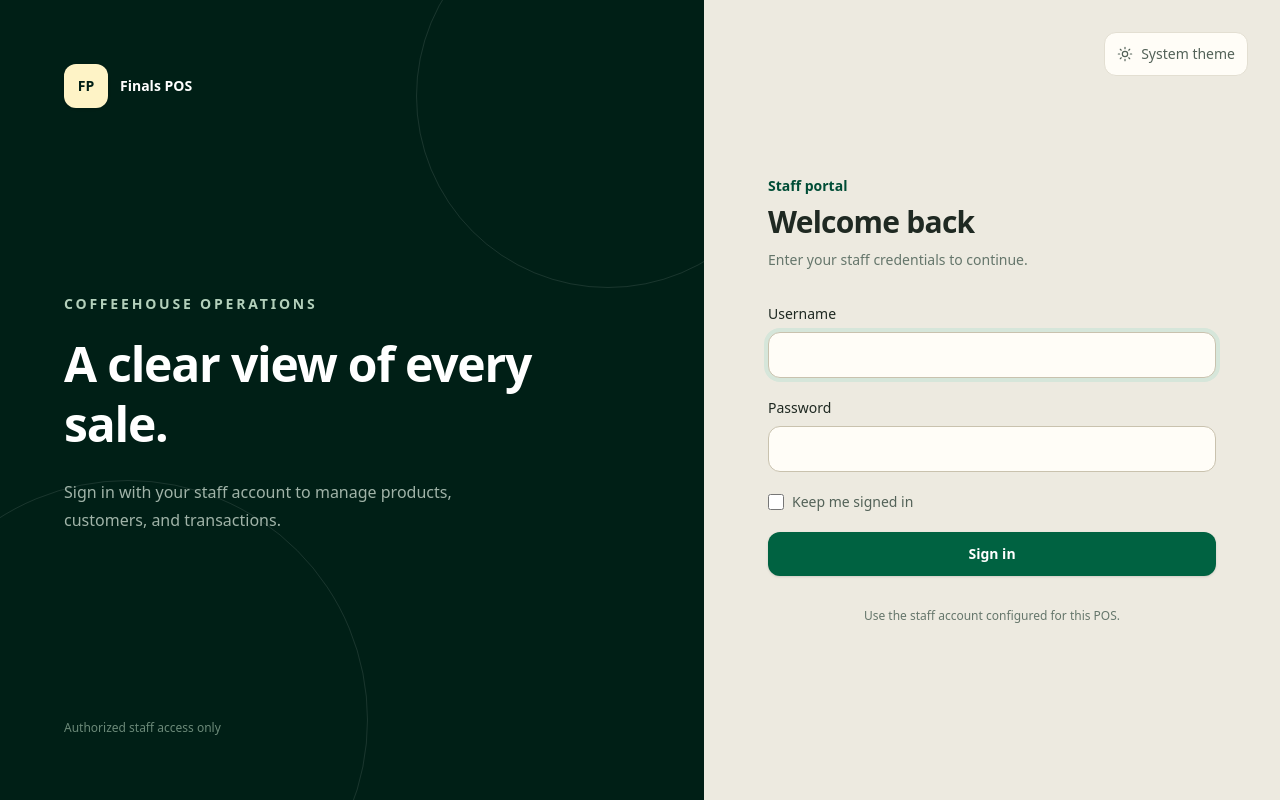
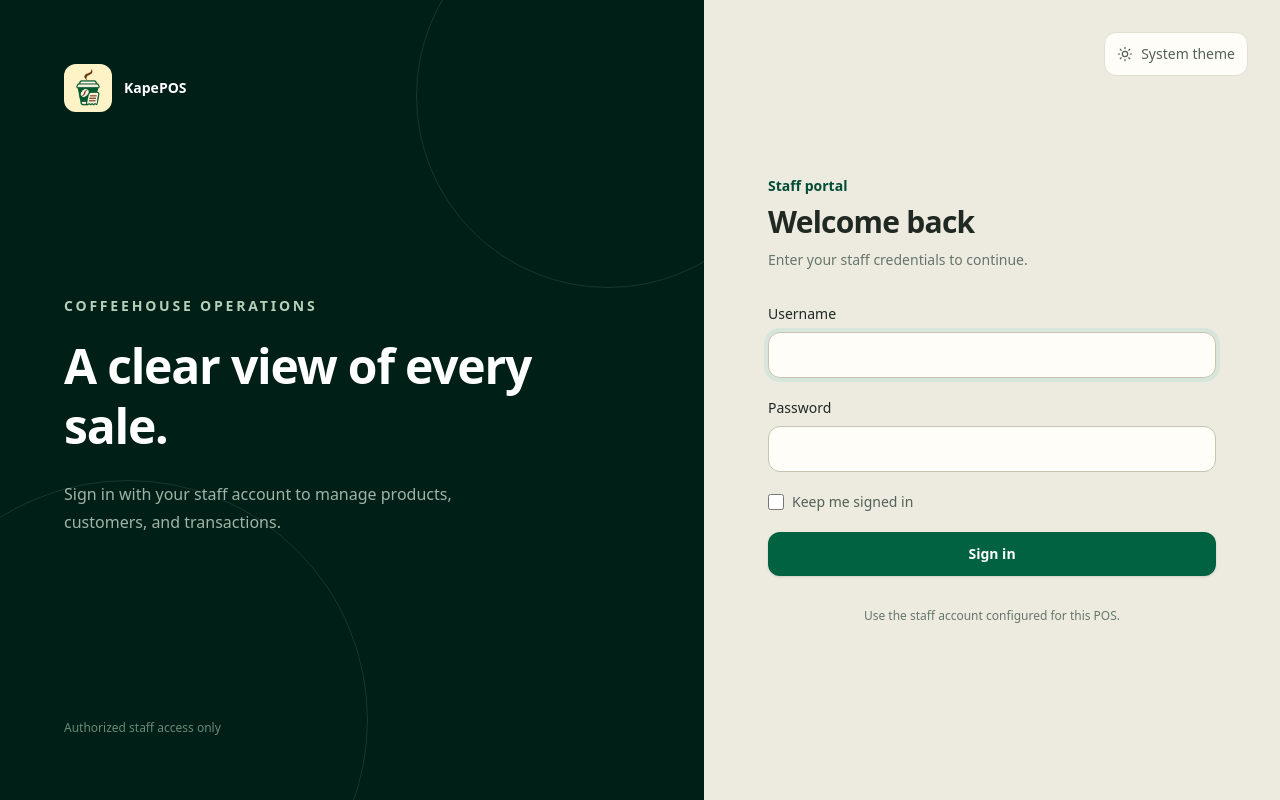
Before and after one commit to binsacedillo/finalsIT0049, a Laravel app: page /login in a window 1280 px wide. Run offline with Laravel 12, Linux system fonts and the light colour scheme; style sheets or scripts are compiled from the project's sources.

Commit message:
feat(branding): add KapePOS logo and icon

```diff
--- a/config/app.php
+++ b/config/app.php
@@ -13,7 +13,7 @@ return [
     |
     */
 
-    'name' => env('APP_NAME', 'Laravel'),
+    'name' => env('APP_NAME', 'KapePOS'),
 
     /*
     |--------------------------------------------------------------------------
--- a/resources/views/auth/login.blade.php
+++ b/resources/views/auth/login.blade.php
@@ -4,7 +4,9 @@
     <meta charset="utf-8">
     <meta name="viewport" content="width=device-width, initial-scale=1">
     <meta name="csrf-token" content="{{ csrf_token() }}">
-    <title>Staff sign in · {{ config('app.name', 'Finals POS') }}</title>
+    <title>Staff sign in · KapePOS</title>
+    <link rel="icon" type="image/png" href="{{ asset('images/kappos-cup.png') }}">
+    <link rel="apple-touch-icon" href="{{ asset('images/kappos-cup.png') }}">
     <script>
         (() => {
             let preference = 'system';
@@ -29,8 +31,8 @@
             <div class="absolute -right-24 -top-24 size-96 rounded-full border border-white/10"></div>
             <div class="absolute -bottom-40 -left-28 size-[30rem] rounded-full border border-white/10"></div>
             <div class="relative flex items-center gap-3 text-white">
-                <span class="grid size-11 place-items-center rounded-xl bg-amber-100 text-sm font-bold text-indigo-950 shadow-sm">FP</span>
-                <span class="text-sm font-semibold">Finals POS</span>
+                <img src="{{ asset('images/kappos-cup.png') }}" alt="" aria-hidden="true" class="size-12 shrink-0 rounded-xl bg-amber-100 p-1 object-contain">
+                <span class="text-sm font-semibold">KapePOS</span>
             </div>
             <div class="relative max-w-xl">
                 <p class="text-sm font-semibold uppercase tracking-[0.2em] text-indigo-200">Coffeehouse operations</p>
@@ -50,8 +52,11 @@
             </div>
             <div class="w-full max-w-md">
                 <div class="mb-10 flex items-center gap-3 lg:hidden">
-                    <span class="grid size-10 place-items-center rounded-xl bg-amber-100 text-sm font-bold text-indigo-950 shadow-sm">FP</span>
-                    <span class="text-sm font-semibold">Finals POS</span>
+                    <img src="{{ asset('images/kappos-logo.png') }}" alt="KapePOS" class="h-12 w-36 object-contain dark:hidden">
+                    <span class="hidden items-center gap-3 text-slate-900 dark:flex dark:text-slate-100">
+                        <img src="{{ asset('images/kappos-cup.png') }}" alt="" aria-hidden="true" class="size-10 shrink-0 rounded-xl bg-amber-100 p-1 object-contain">
+                        <span class="text-sm font-semibold">KapePOS</span>
+                    </span>
                 </div>
                 <p class="text-sm font-semibold text-indigo-700">Staff portal</p>
                 <h2 class="mt-2 text-3xl font-semibold tracking-tight">Welcome back</h2>
```
Also changed, not shown: resources/views/layouts/app.blade.php (+6 -4 lines), README.md, public/images/kappos-cup.png (added), public/images/kappos-logo.png (added), 1 other file.
